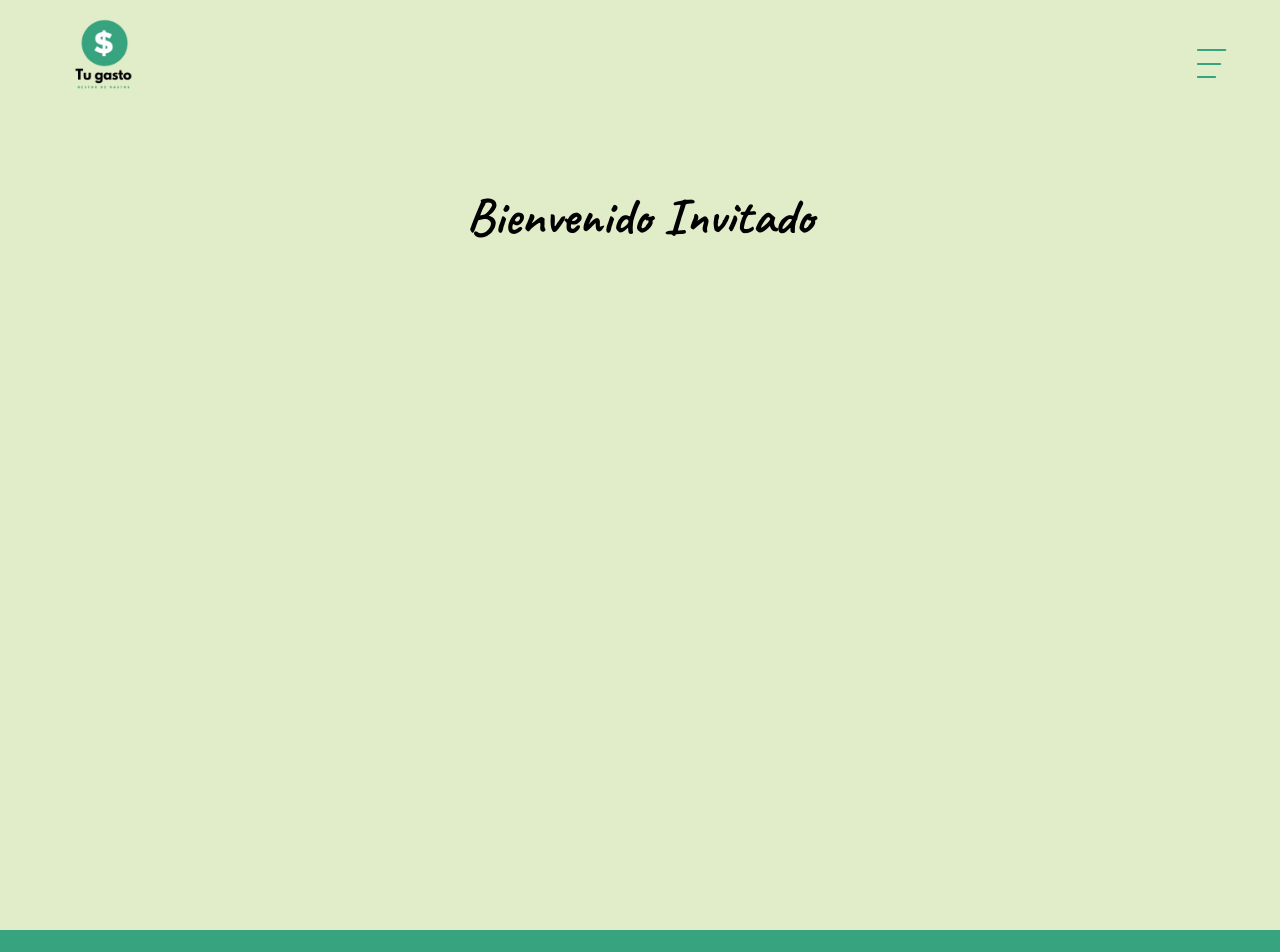
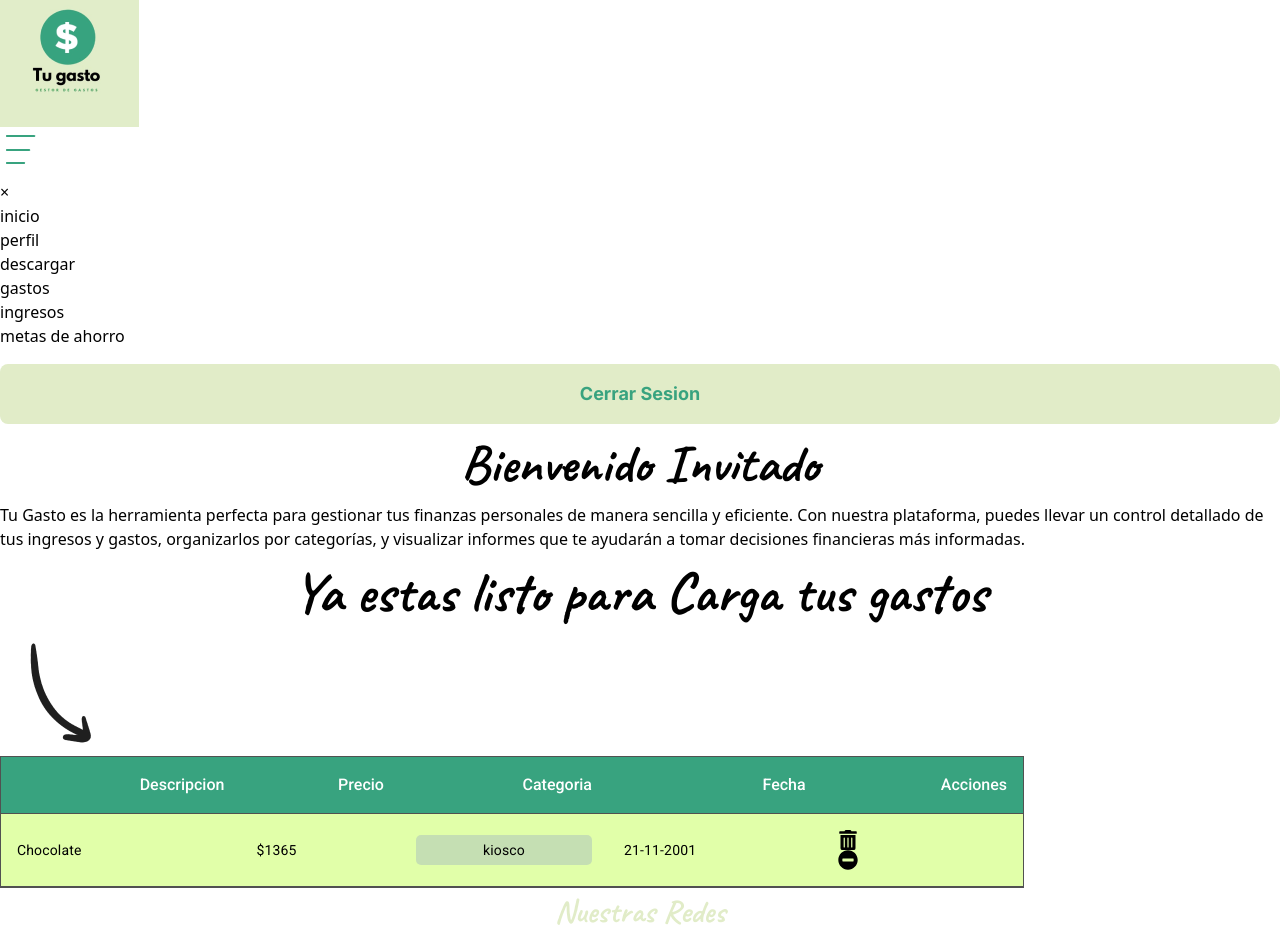
Before and after one commit to facchin21/gestor-de-gastos, a React (Vite) app: page /home in a window 1280 px wide. Shown: the top 952 px of the page. Built offline with nearby package versions, Linux system fonts and the light colour scheme; sample sign-in values are in the browser's storage.

Commit message:
agragando componente visual de la tabla, categorias y trabajando visual en homePrivate

```diff
--- a/index.html
+++ b/index.html
@@ -15,6 +15,10 @@
     <link rel="preconnect" href="https://fonts.gstatic.com" crossorigin>
     <link href="https://fonts.googleapis.com/css2?family=Almarai:wght@300;400;700;800&family=Caveat:wght@400..700&family=Fugaz+One&family=Inter:ital,opsz,wght@0,14..32,100..900;1,14..32,100..900&display=swap" rel="stylesheet">
 
+    <link rel="preconnect" href="https://fonts.googleapis.com">
+    <link rel="preconnect" href="https://fonts.gstatic.com" crossorigin>
+    <link href="https://fonts.googleapis.com/css2?family=Roboto:ital,wght@0,100;0,300;0,400;0,500;0,700;0,900;1,100;1,300;1,400;1,500;1,700;1,900&display=swap" rel="stylesheet">
+
   </head>
   <body>
     <div id="root"></div>
--- a/package.json
+++ b/package.json
@@ -10,6 +10,9 @@
     "preview": "vite preview"
   },
   "dependencies": {
+    "@emailjs/browser": "^4.4.1",
+    "@emotion/react": "^11.13.3",
+    "@emotion/styled": "^11.13.0",
     "@vitejs/plugin-react": "^4.3.1",
     "emoji-mart": "^5.6.0",
     "react": "^18.3.1",
@@ -17,6 +20,7 @@
     "react-dom": "^18.3.1",
     "react-hook-form": "^7.52.2",
     "react-hot-toast": "^2.4.1",
+    "react-icons": "^5.3.0",
     "react-router-dom": "^6.26.0",
     "styled-components": "^6.1.12",
     "uuid": "^10.0.0",
--- /dev/null
+++ b/src/components/TableDefault.tsx
@@ -0,0 +1,47 @@
+import { Category } from "../styled/Category.styled";
+import { Table, TBody, Th, Thead, Tr, Td } from '../styled/Table.styled';
+import { FaTrashAlt, FaMinusCircle } from 'react-icons/fa';
+
+export const TableDefault = () => {
+    return(
+        <Table>
+                <Thead>
+                    <Tr>
+                        <Th>Descripcion</Th>
+                        <Th>Precio</Th>
+                        <Th>Categoria</Th>
+                        <Th>Fecha</Th>
+                        <Th>Acciones</Th>
+                    </Tr>
+                </Thead>
+                <TBody>
+                    <Tr>
+                        <Td>
+                            Chocolate
+                        </Td>
+                        <Td>
+                            $1365
+                        </Td>
+                        <Td>
+                            <Category text={'kiosco'} color="#11e2" bgColor="black"/>
+                        </Td>
+                        <Td>
+                            21-11-2001
+                        </Td>
+                        <Td>
+                            <div className="flex gap-2 items-center justify-center">
+                                <FaTrashAlt
+                                    style={{ cursor: 'pointer',
+                                        color: 'black',
+                                        fontSize: '20px' }} />
+                                <FaMinusCircle
+                                    style={{cursor : 'pointer',
+                                        color : 'black',
+                                        fontSize: '20px'}}/>
+                            </div>
+                        </Td>
+                    </Tr>
+                </TBody>
+            </Table>
+    )
+}
--- a/src/components/home/ArticleHome.tsx
+++ b/src/components/home/ArticleHome.tsx
@@ -4,16 +4,17 @@ import { Title } from '../../styled/Title.styled';
 
 interface ArticleHomeProps {
     title: string;
-    image: string;
+    image?: string;
     isArrowOnRight?: boolean;
+    fontSize?: string;
 }
 
-export function ArticleHome({ title, image, isArrowOnRight  }: ArticleHomeProps) {
+export function ArticleHome({ title, image, isArrowOnRight, fontSize  }: ArticleHomeProps) {
     return (
         <div className='py-20'>
             <header className="relative">
                 <div className="relative">
-                    <Title>
+                    <Title fontSize={fontSize}>
                         {title}
                     </Title>
                     <img
@@ -29,7 +30,9 @@ export function ArticleHome({ title, image, isArrowOnRight  }: ArticleHomeProps)
                         className={`transition-transform ${isArrowOnRight ?
                             'rotate-90 -mr-40' : '-ml-40'}`}
                             />
+                    {image &&
                         <img src={image} alt={`Imagen portada de ${title}`} />
+                    }
                 </div>
         </div>
     )
--- a/src/pages/HomePrivatePage.tsx
+++ b/src/pages/HomePrivatePage.tsx
@@ -1,15 +1,27 @@
 import { useText } from "../hooks/useText";
 import { Title } from "../styled/Title.styled";
+import { TableDefault } from "../components/TableDefault";
+import { ArticleHome } from "../components/home/ArticleHome";
+
 
 export const HomePrivatePage = () => {
-    const name =  'Invitado';
+    const name =  'Bienvenido Invitado';
     const { displayedText } = useText( name );
 
     return (
-        <>
-            <div className="bg-primary flex flex-col items-center justify-start h-screen pt-12">
-                <Title>{`Bienvenido ${displayedText}`}</Title>
+        <div className="bg-primary flex flex-col items-center justify-start h-screen pt-12">
+            <header>
+                <Title>{displayedText}</Title>
+                <p className="font-Inter font-light text-center py-4 px-6">
+                    Tu Gasto es la herramienta perfecta para gestionar tus finanzas personales de manera sencilla y eficiente.
+                    Con nuestra plataforma, puedes llevar un control detallado de tus ingresos y gastos, organizarlos por categorías,
+                    y visualizar informes que te ayudarán a tomar decisiones financieras más informadas.
+                </p>
+            </header>
+            <div className="flex flex-col justify-center items-center">
+                <ArticleHome title='Ya estas listo para Carga tus gastos' fontSize="3.5rem"/>
+                <TableDefault/>
             </div>
-        </>
+        </div>
     );
 };
--- a/src/pages/LoginPage.tsx
+++ b/src/pages/LoginPage.tsx
@@ -5,6 +5,7 @@ import { Link } from 'react-router-dom';
 import { ButtonSeccion } from '../styled/ButtonSeccion';
 import { useLogin } from '../hooks/useLogin';
 import { Error } from '../styled/Error.styled';
+
 export const Login = () => {
   const { register, handleSubmit, onSubmit, errors } = useLogin();
   return (
--- /dev/null
+++ b/src/styled/Category.styled.tsx
@@ -0,0 +1,31 @@
+import styled from "styled-components";
+
+
+interface CategoryProps {
+    text?: string;
+    color?: string;
+    bgColor?: string;
+}
+
+export const CategoryStyled = styled.div<CategoryProps>`
+    font-family: "Roboto", sans-serif;
+    font-weight: 400;
+    font-size: 0.875rem;
+    line-height: 1.43;
+    letter-spacing: 0.01071em;
+    display: flex;
+    align-items: center;
+    justify-content: center;
+    border-radius: 5px;
+    padding: 5px 10px;
+    background-color: ${(props) => props.color || 'none'};
+    color : ${(props) => props.bgColor || 'black'}
+`;
+
+export const Category = ({ text, color, bgColor }: CategoryProps) => {
+    return (
+        <CategoryStyled color={color} bgColor={bgColor}>
+            {text}
+        </CategoryStyled>
+    );
+};
--- /dev/null
+++ b/src/styled/Table.styled.ts
@@ -0,0 +1,44 @@
+import styled from "styled-components";
+
+export const Table = styled.table`
+    display: table;
+    width: 80%;
+    border-collapse: separate;
+    border-spacing: 0px;
+    border: 1px solid rgb(81, 81, 81);
+`
+export const Thead = styled.thead`
+    display: table-header-group;
+`
+export const Tr = styled.tr`
+    color: inherit;
+    display: table-row;
+    vertical-align: middle;
+    outline: 0px;
+`
+export const Th = styled.th`
+    font-family : "Roboto";
+    font-weight: 500;
+    text-align: right;
+    padding: 16px;
+    color: white;
+    background-color: #38A37F;
+    border-bottom: 1px solid rgba(81, 81, 81);
+`
+export const TBody = styled.tbody`
+    display: table-row-group;
+`
+export const Td = styled.td`
+    font-family: "Roboto", sans-serif;
+    font-weight: 400;
+    font-size: 0.875rem;
+    line-height: 1.43;
+    letter-spacing: 0.01071em;
+    display: table-cell;
+    vertical-align: inherit;
+    border-bottom: 1px solid rgb(81, 81, 81);
+    text-align: left;
+    padding: 16px;
+    color: black;
+    background-color : rgba(205, 255, 112, 0.6);
+`
--- a/src/styled/Title.styled.ts
+++ b/src/styled/Title.styled.ts
@@ -9,6 +9,6 @@ export const Title = styled.h1<TitleProps>`
     font-family : 'Caveat';
     font-weight: bold;
     text-align: center;
-    font-size: ${props => props.fontSize || '3.2rem'};
+    font-size: ${props => props.fontSize || '3.3rem'};
     color : ${props => props.colors || "#000000"};
 `
--- a/tailwind.config.js
+++ b/tailwind.config.js
@@ -1,23 +1,23 @@
 /** @type {import('tailwindcss').Config} */
-export default {
-  content: [
-    "./index.html",
-    "./src/**/*.{js,ts,jsx,tsx}",
-  ],
-  theme: {
-    extend: {
-      colors: {
-        "primary" : '#E1ECC8',
-        "secondary" : '#38A37F',
-        "dark" : '#000000',
 
-      },
-      fontFamily : {
-        "Caveat" : ["Caveat", "cursive"],
-        "Inter" : ["Inter", "sans-serif"],
+export const content = [
+  "./index.html",
+  "./src/**/*.{js,ts,jsx,tsx}",
+];
+export const theme = {
+  extend: {
+    colors: {
+      "primary": '#E1ECC8',
+      "secondary": '#38A37F',
+      "dark": '#000000',
+      'boder_botton': 'rgba(81, 81, 81)',
 
-      }
     },
+    fontFamily: {
+      "Caveat": ["Caveat", "cursive"],
+      "Inter": ["Inter", "sans-serif"],
+      "Roboto": ["Roboto", "sans-serif"],
+    }
   },
-  plugins: [],
-}
+};
+export const plugins = [];
```
Also changed, not shown: 1 other file (tests, documents, lock files or other folders). Lines whose indentation alone changed are shown as unchanged.
